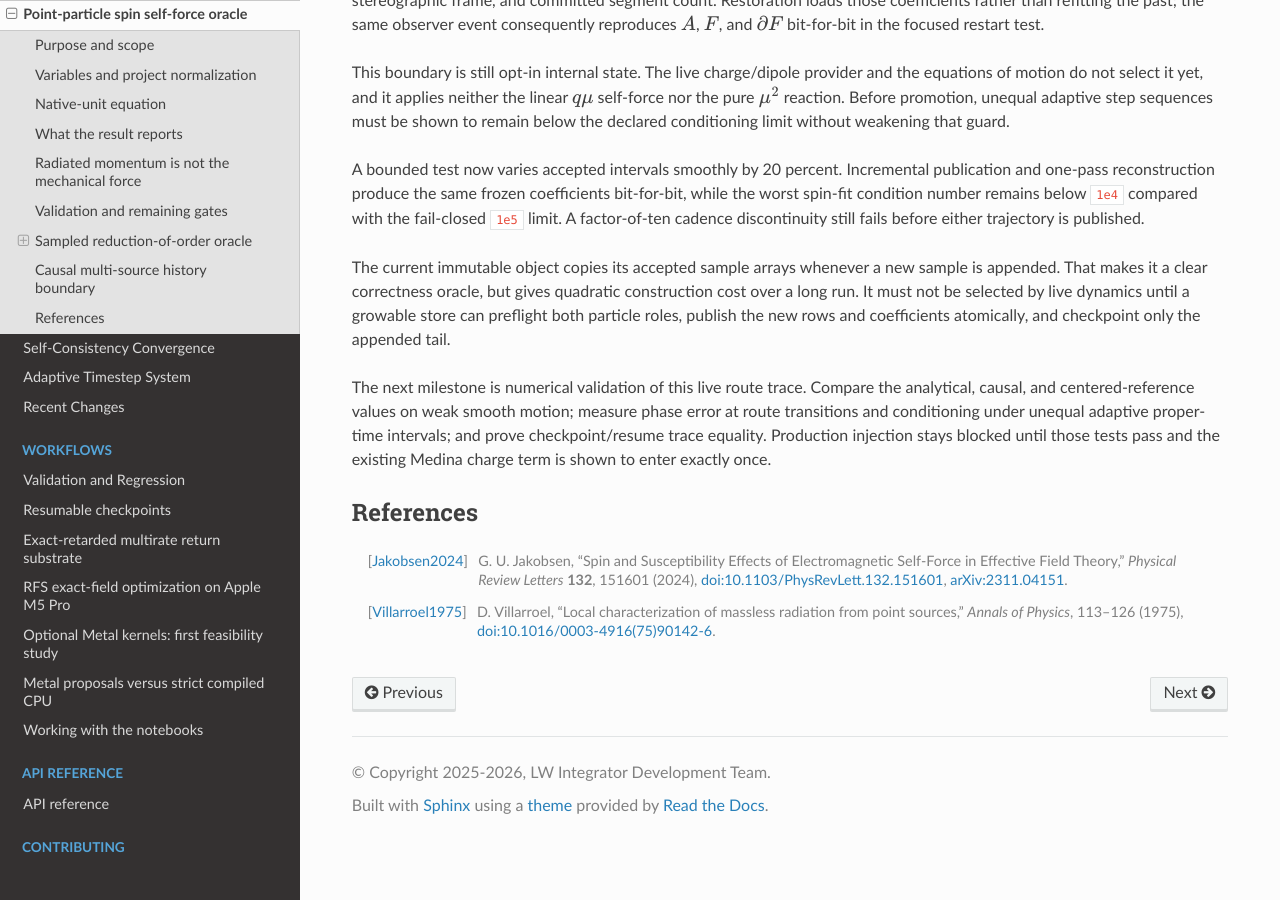
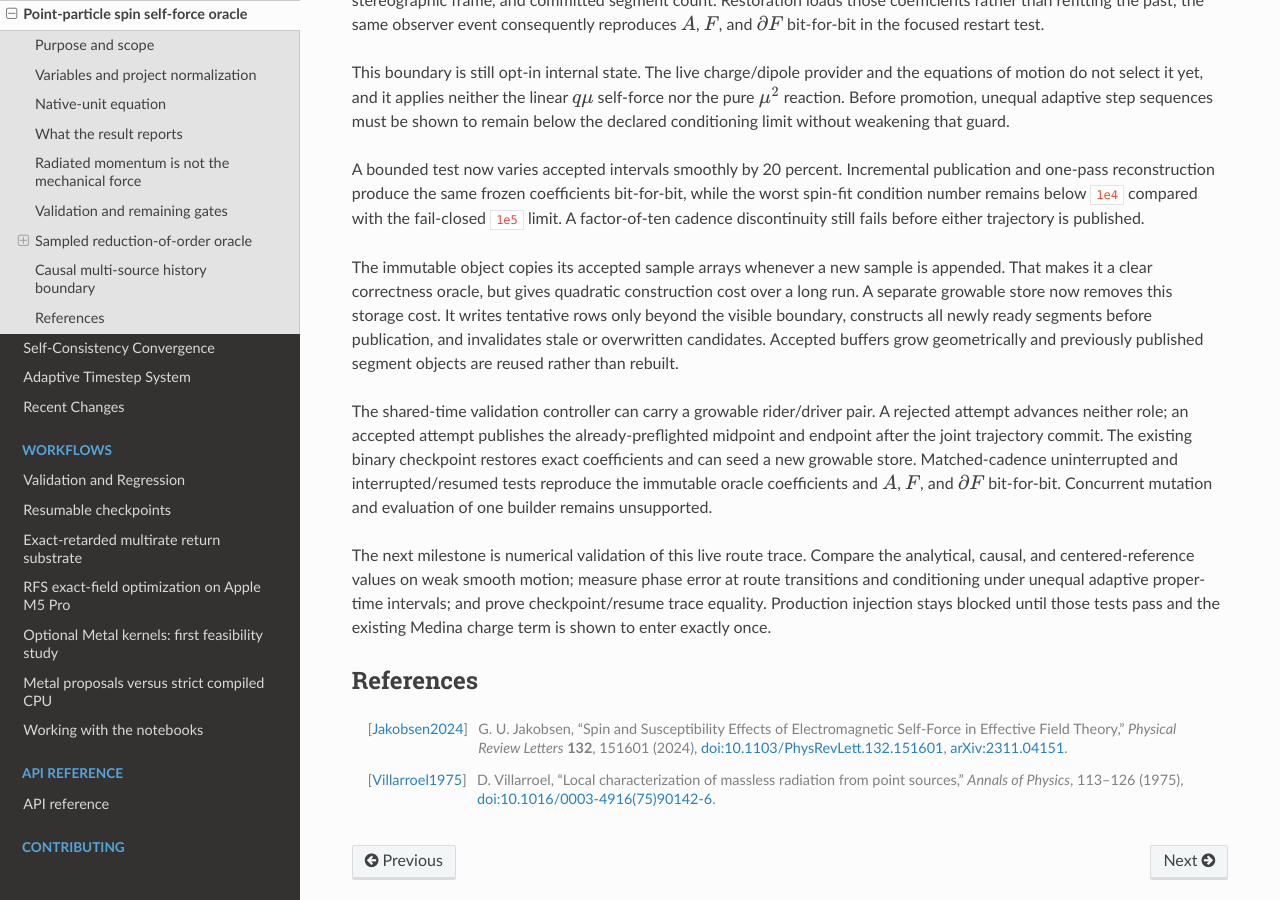
Before and after one commit to benfolsom/LW_integrator, a Sphinx documentation site: the page built from docs/source/spin_self_force_oracle.rst, in a window 1280 px wide and 900 px high, scrolled down 8519 px. Built offline with Sphinx 7.4.7 and the Read the Docs theme 3.1.0, drawn with Linux system fonts in a browser that asks for light colours.

Commit message:
Document growable C5 history boundary

```diff
--- a/docs/source/spin_self_force_oracle.rst
+++ b/docs/source/spin_self_force_oracle.rst
@@ -552,11 +552,22 @@ coefficients bit-for-bit, while the worst spin-fit condition number remains
 below ``1e4`` compared with the fail-closed ``1e5`` limit. A factor-of-ten
 cadence discontinuity still fails before either trajectory is published.
 
-The current immutable object copies its accepted sample arrays whenever a new
-sample is appended. That makes it a clear correctness oracle, but gives
-quadratic construction cost over a long run. It must not be selected by live
-dynamics until a growable store can preflight both particle roles, publish the
-new rows and coefficients atomically, and checkpoint only the appended tail.
+The immutable object copies its accepted sample arrays whenever a new sample
+is appended. That makes it a clear correctness oracle, but gives quadratic
+construction cost over a long run. A separate growable store now removes this
+storage cost. It writes tentative rows only beyond the visible boundary,
+constructs all newly ready segments before publication, and invalidates stale
+or overwritten candidates. Accepted buffers grow geometrically and previously
+published segment objects are reused rather than rebuilt.
+
+The shared-time validation controller can carry a growable rider/driver pair.
+A rejected attempt advances neither role; an accepted attempt publishes the
+already-preflighted midpoint and endpoint after the joint trajectory commit.
+The existing binary checkpoint restores exact coefficients and can seed a new
+growable store. Matched-cadence uninterrupted and interrupted/resumed tests
+reproduce the immutable oracle coefficients and :math:`A`, :math:`F`, and
+:math:`\partial F` bit-for-bit. Concurrent mutation and evaluation of one
+builder remains unsupported.
 
 The next milestone is numerical validation of this live route trace.  Compare
 the analytical, causal, and centered-reference values on weak smooth motion;
```
Also changed, not shown: CHANGELOG.md (+9 -0 lines).
